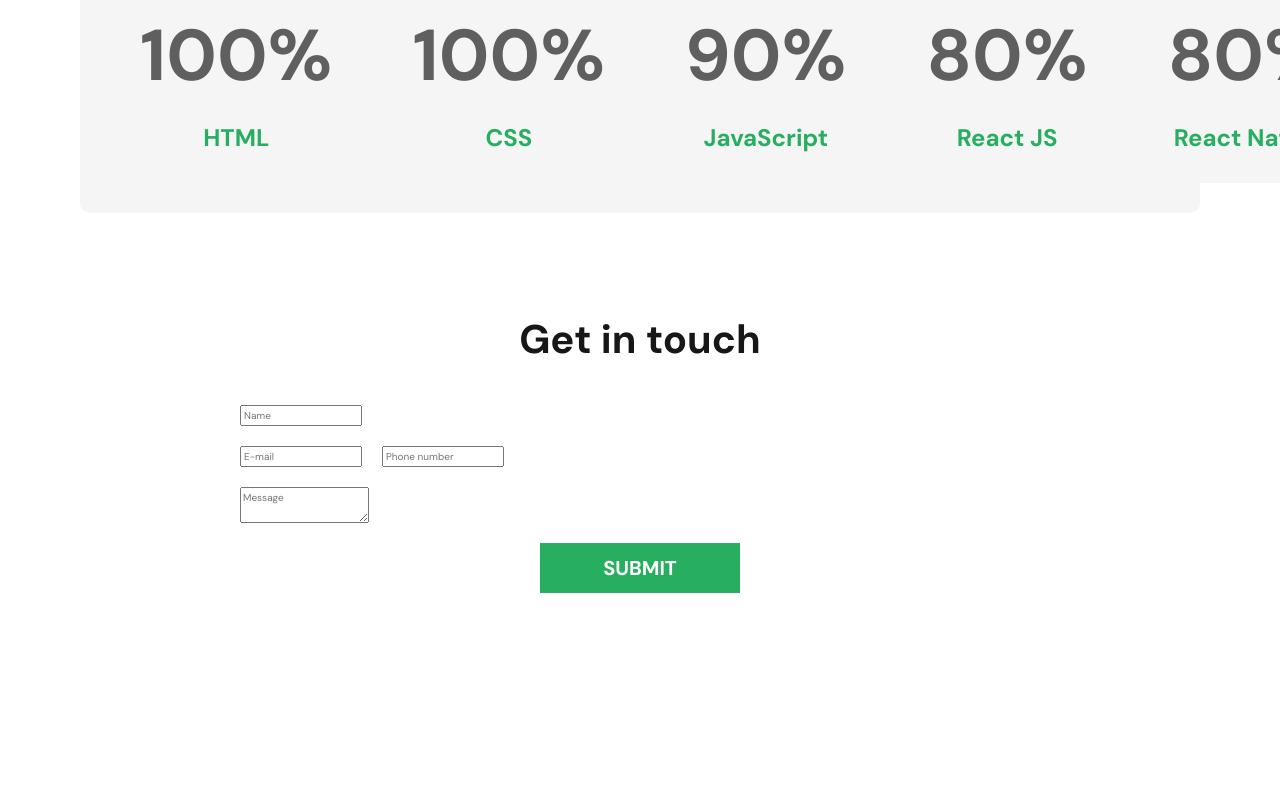
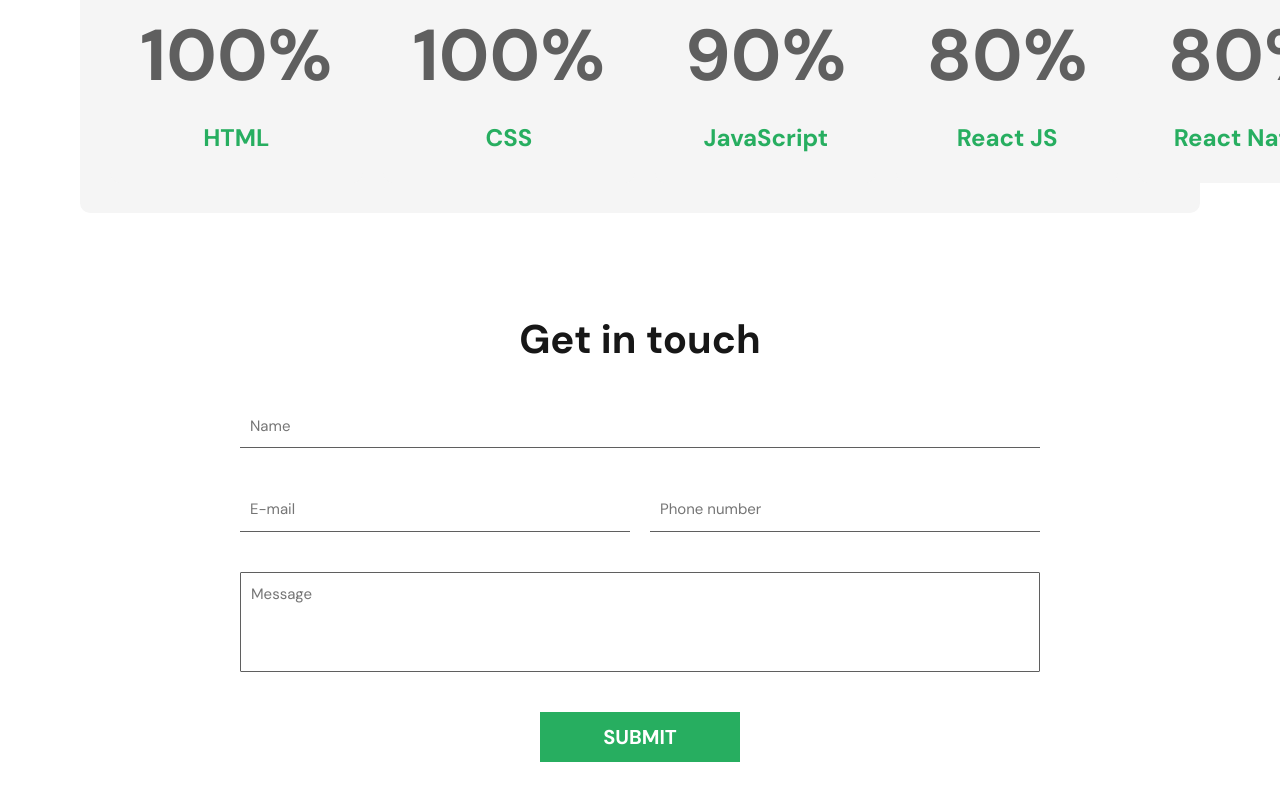
Before and after one commit to reinaldo-santosBa/new_portifolio, a React (Vite) app: page / in a window 1280 px wide. Shown: the part 1905-2705 px from the top of the page. Before the commit the page ends 2548 px from the top, so only its background shows below. Built offline with nearby package versions, Linux system fonts and the light colour scheme.

Commit message:
feat: adding new div for styles

```diff
--- a/src/components/contact/contact.tsx
+++ b/src/components/contact/contact.tsx
@@ -24,21 +24,28 @@
 			</h1>
 			<form onSubmit={handleSubmit(onSubmit)}>
 				<div>
+					<div className='areaInput'>
 						<input placeholder='Name' {...register('name', { required: true })} />
 						{errors.name && <span>This name is required</span>}
-
+					</div>
 				</div>
 				<div>
+					<div className='areaInput'>
 						<input placeholder='E-mail' {...register('email', { required: true })} />
 						{errors.email && <span>This email is required</span>}
+					</div>
+					<div className='areaInput'>
 						<input placeholder='Phone number' {...register('number', { required: true })} />
 						{errors.email && <span>This phone number is required</span>}
 					</div>
+				</div>
 				<div>
+					<div className='areaInput'>
 						<textarea placeholder='Message' {...register('message', { required: true })} />
 						{errors.number && <span>This message is required</span>}
 					</div>
-				<input type={'submit'} />
+				</div>
+				<input type={'submit'} value={'Submit'} />
 			</form>
 		</S.Contact>
 	);
```
Lines whose indentation alone changed are shown as unchanged.
